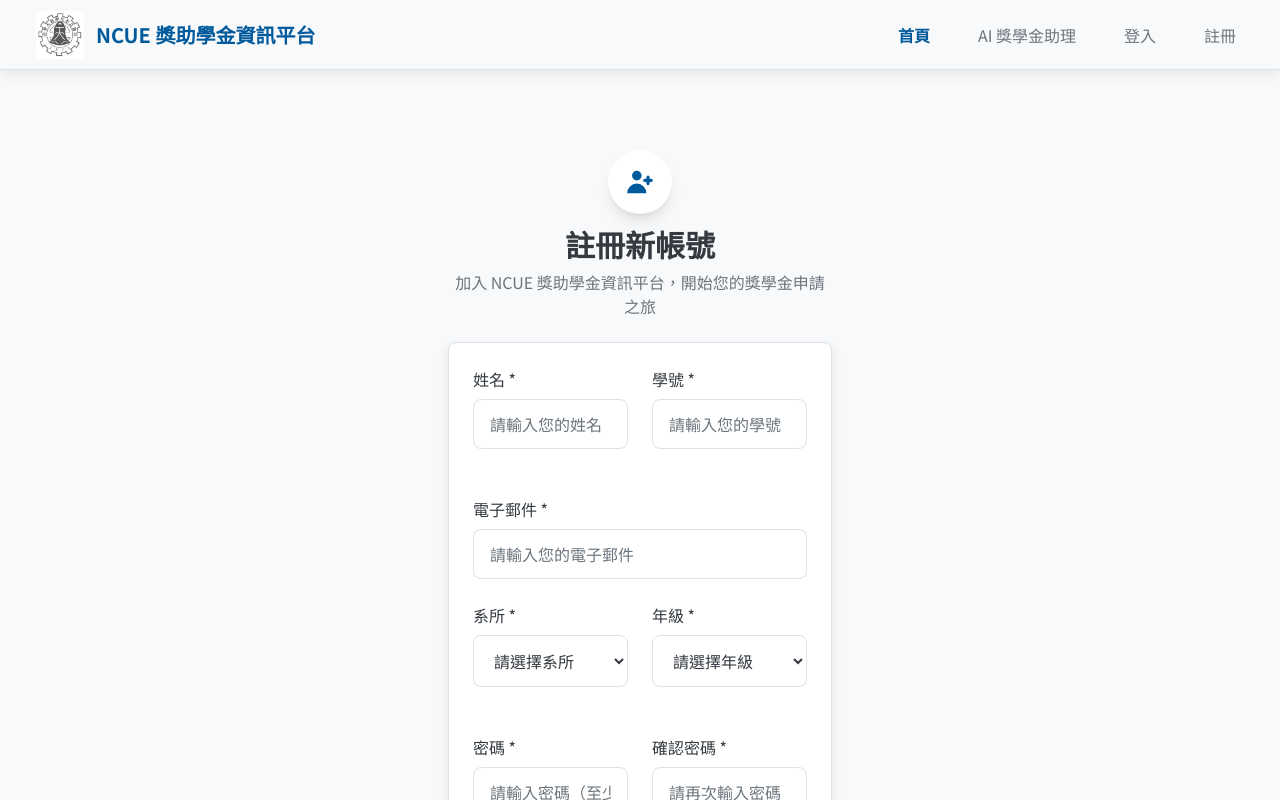
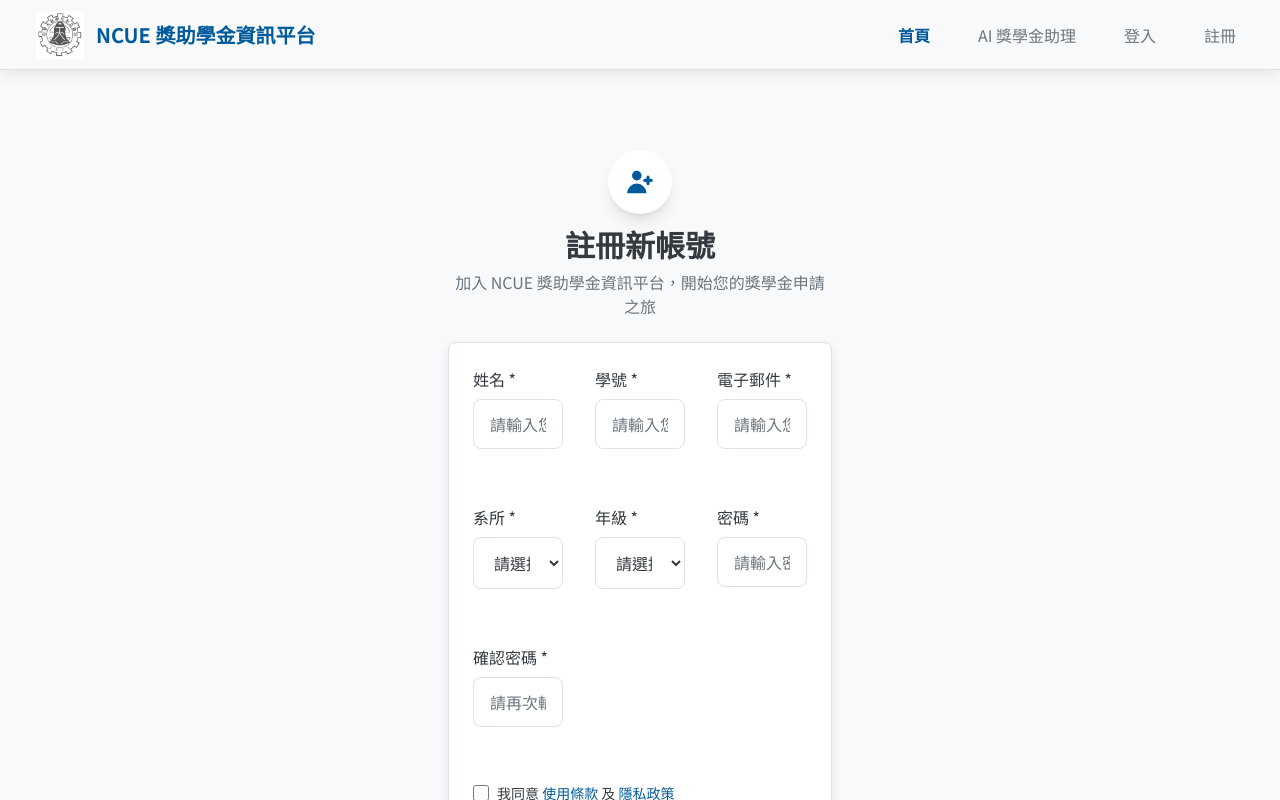
Before and after one commit to NCUESA/Dorm10-DMS, a Next.js app: page /register in a window 1280 px wide. Shown: the top 800 px of the page. Built offline with nearby package versions, Linux system fonts and the light colour scheme.

Commit message:
unfix: 無法修復註冊頁面寬度

```diff
--- a/src/app/(auth)/register/page.jsx
+++ b/src/app/(auth)/register/page.jsx
@@ -196,7 +196,7 @@ export default function Register() {
 
   return (
     <div className="flex items-center justify-center py-8 px-4 sm:px-6 lg:px-8" style={{ backgroundColor: 'var(--background)' }}>
-      <div className="max-w-2xl w-full">
+      <div className="max-w-6xl w-full">
         {/* Logo 和標題 */}
         <div className="text-center mb-6">
           <div className="flex justify-center mb-3">
@@ -216,7 +216,7 @@ export default function Register() {
 
         {/* 註冊表單 */}
         <div className="card">
-          <form onSubmit={handleSubmit} className="space-y-6">
+          <form onSubmit={handleSubmit} className="space-y-8">
             {errors.submit && (
               <div className="p-4 rounded-lg" style={{ backgroundColor: '#fee', color: 'var(--error)', border: '1px solid var(--error)' }}>
                 {errors.submit}
@@ -229,7 +229,7 @@ export default function Register() {
               </div>
             )}
 
-            <div className="grid grid-cols-1 sm:grid-cols-2 gap-4 sm:gap-6">
+            <div className="grid grid-cols-1 md:grid-cols-2 xl:grid-cols-3 gap-6 lg:gap-8">
               <div className="form-group">
                 <label htmlFor="name" className="form-label">
                   姓名 *
@@ -268,9 +268,8 @@ export default function Register() {
                   <p className="form-error">{errors.studentId}</p>
                 )}
               </div>
-            </div>
 
-            <div className="form-group">
+              <div className="form-group md:col-span-2 xl:col-span-1">
                 <label htmlFor="email" className="form-label">
                   電子郵件 *
                 </label>
@@ -289,8 +288,9 @@ export default function Register() {
                   <p className="form-error">{errors.email}</p>
                 )}
               </div>
+            </div>
 
-            <div className="grid grid-cols-1 sm:grid-cols-2 gap-4 sm:gap-6">
+            <div className="grid grid-cols-1 md:grid-cols-2 xl:grid-cols-3 gap-6 lg:gap-8">
               <div className="form-group">
                 <label htmlFor="department" className="form-label">
                   系所 *
@@ -334,9 +334,7 @@ export default function Register() {
                   <p className="form-error">{errors.year}</p>
                 )}
               </div>
-            </div>
 
-            <div className="grid grid-cols-1 sm:grid-cols-2 gap-4 sm:gap-6">
               <div className="form-group">
                 <label htmlFor="password" className="form-label">
                   密碼 *
@@ -356,7 +354,9 @@ export default function Register() {
                   <p className="form-error">{errors.password}</p>
                 )}
               </div>
+            </div>
 
+            <div className="grid grid-cols-1 md:grid-cols-2 xl:grid-cols-3 gap-6 lg:gap-8">
               <div className="form-group">
                 <label htmlFor="confirmPassword" className="form-label">
                   確認密碼 *
```
Lines whose indentation alone changed are shown as unchanged.
